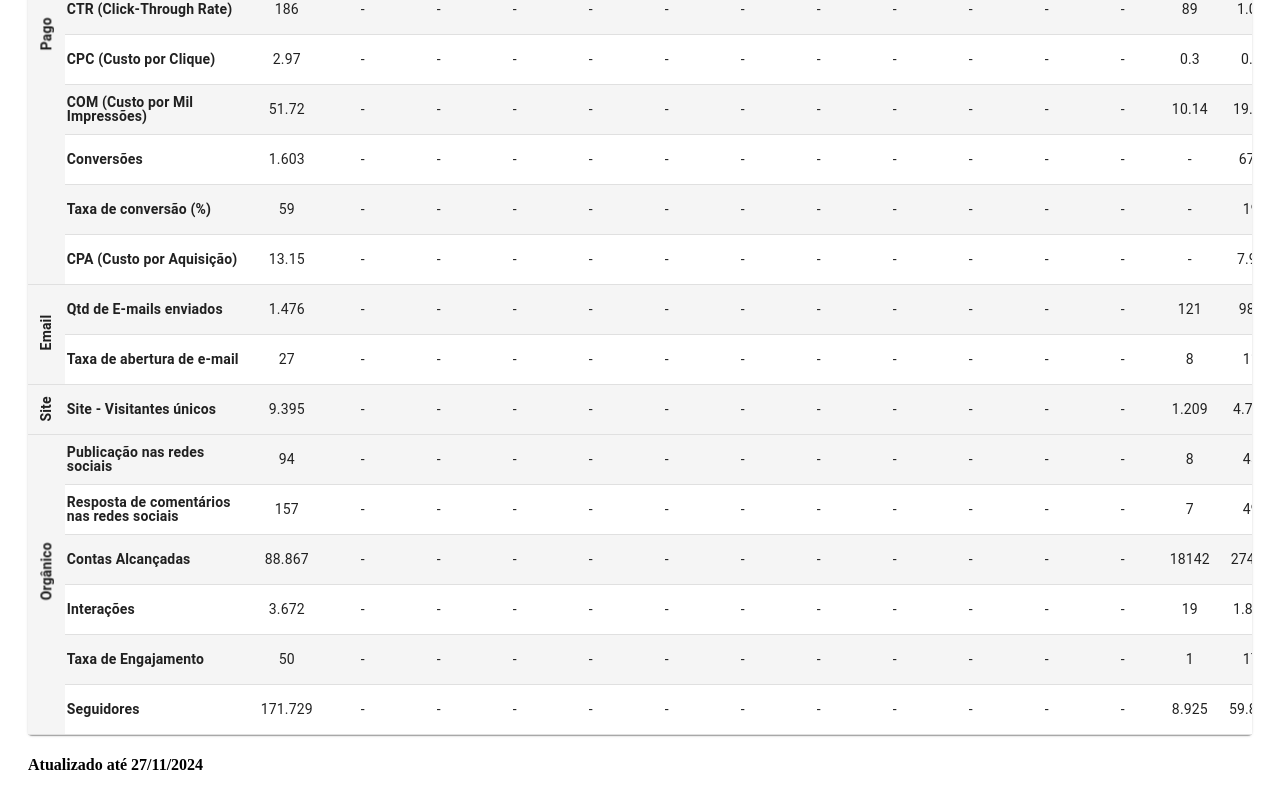
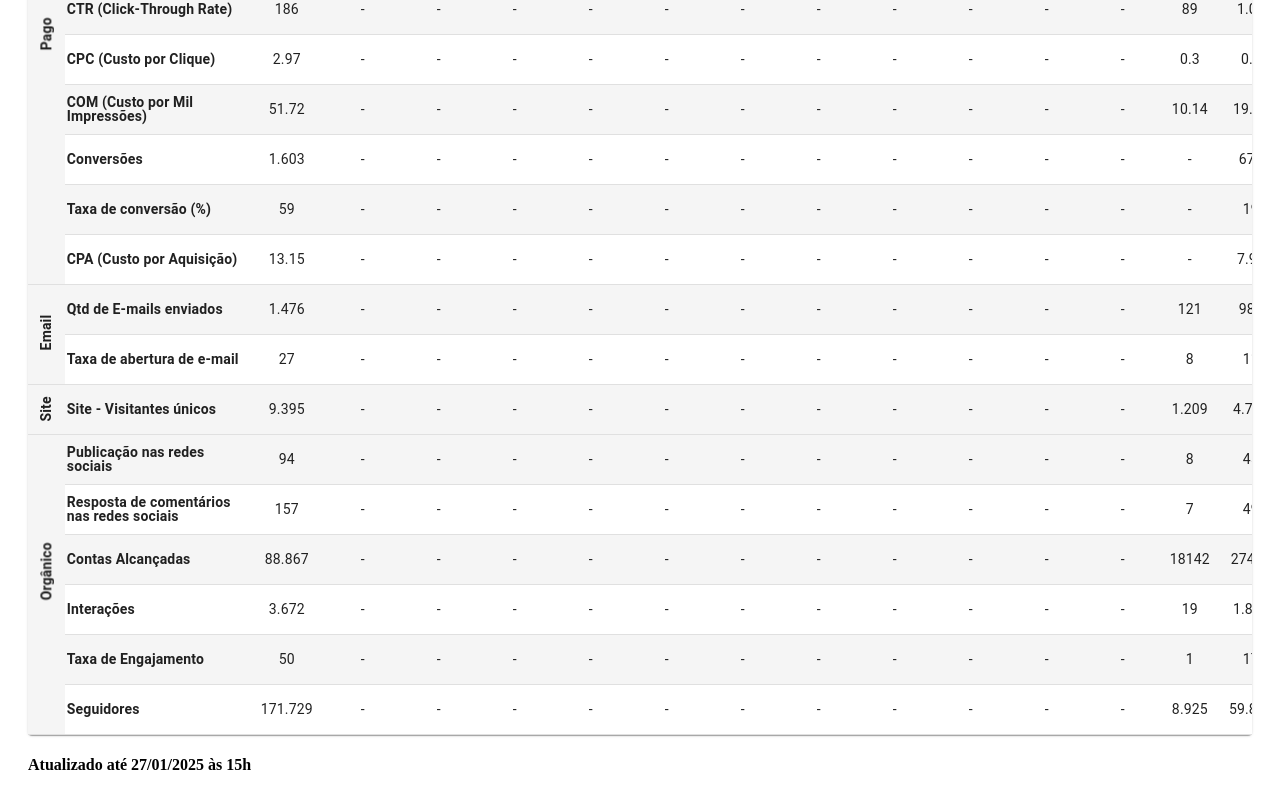
Before and after one commit to Jonathanbfb/organograma, a React (Vite) app: page /setor/Geral in a window 1280 px wide. Shown: the part 7600-8409 px from the top of the page. Built offline with nearby package versions, Linux system fonts and the light colour scheme.

Commit message:
Atualizações 27-01-2025 parte 5

```diff
--- a/src/pages/setores/RedesSociais.tsx
+++ b/src/pages/setores/RedesSociais.tsx
@@ -514,7 +514,7 @@ Tipo
           </Table>
         </TableContainer>
       </Paper>
-      <h4>Atualizado até 27/11/2024</h4>
+      <h4>Atualizado até 27/01/2025 às 15h</h4>
     </div>
   );
 };
```
